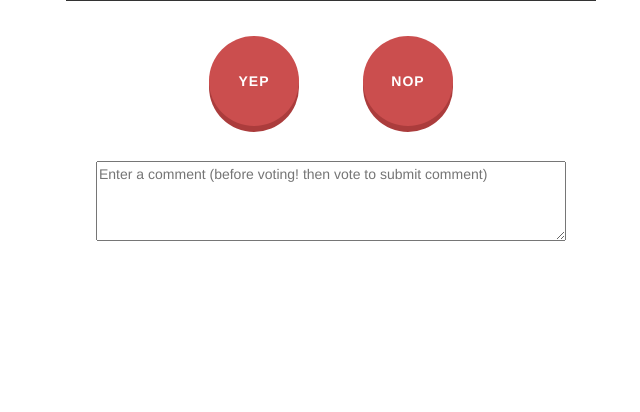
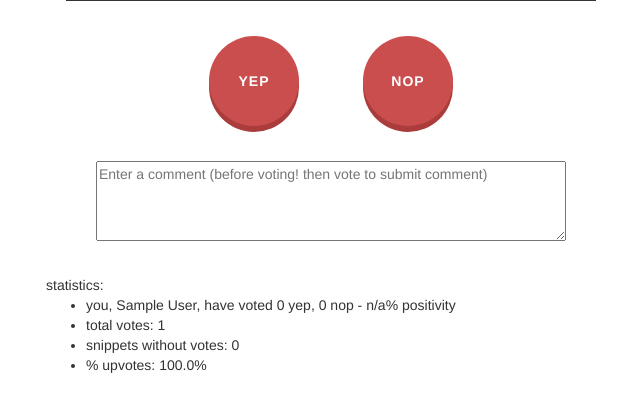
Before and after one commit to technillogue/crowdedit, a Flask app: page / in a window 1280 px wide. Shown: the part 283-695 px from the top of the page, without its empty margins (309-949 px from the left). Run offline with Flask 2, Linux system fonts and the light colour scheme; the visitor is signed in with stand-in values (Sample User, id 1); tables that the repository leaves empty hold one stand-in row (values such as "Sample post"); some libraries are stand-ins or nearby versions.

Commit message:
more app updates!

```diff
--- a/flask_app.py
+++ b/flask_app.py
@@ -5,6 +5,7 @@ import sqlalchemy.sql
 import sqlalchemy
 #from flask_sqlalchemy import SQLAlchemy
 import datetime, sys
+from collections import Counter
 from random import choice
 
 app = Flask(__name__)
@@ -43,7 +44,7 @@ SQLALCHEMY_DATABASE_URI = "mysql+mysqlconnector://{username}:{password}@{hostnam
     databasename="enbug$project",
 )
 #app.config["SQLALCHEMY_DATABASE_URI"] = SQLALCHEMY_DATABASE_URI
-#app.config["SQLALCHEMY_POOL_RECYCLE"] = 299
+#app.config["SQLALCHEMY_POOL_RECYCLE"] = 100
 
 engine = create_engine(SQLALCHEMY_DATABASE_URI)
 metadata.create_all(engine)
@@ -76,11 +77,33 @@ def index():
                (votes.snippet_id = snippets.id
                AND (votes.positive=0 OR votes.votername = :name)));''')
         snippets_to_vote_on = list(conn.execute(query, name=session['name']))
+        if len(snippets_to_vote_on) == 0:
+            return '<p>all of the snippets have been voted on!</p>'
+        snippet = choice(snippets_to_vote_on)
+        ##  stats
+        totalvotes = list(conn.execute("SELECT COUNT(*) FROM votes"))[0][0]
+        voteless = list(conn.execute(
+            """SELECT COUNT(*) FROM snippets WHERE NOT EXISTS
+            (SELECT * FROM votes where (votes.snippet_id = snippets.id))""")
+            )[0][0]
+        upvotes = str(float(list(conn.execute(
+            "SELECT SUM(positive) FROM votes"))[0][0])*100/totalvotes
+            ) + "%"
+        yourvotes = Counter(
+            item[0] for item in conn.execute(
+                sqlalchemy.sql.text(
+                        "SELECT positive FROM votes WHERE votername = :name"),
+                        name=session['name'])
+                )
+
+        yourvotes = "you, {}, have voted {} yep, {} nop - {}% positivity".format(
+            session['name'],
+            yourvotes[1],
+            yourvotes[0],
+            100*float(yourvotes[1])/len(yourvotes) if yourvotes else "n/a"
+        )
         conn.close()
-        if len(snippets_to_vote_on) == 0:
-            return '<p>Congratulations you are done!</p>'
-        snippet = choice(snippets_to_vote_on)
-        return render_template("main.html", passage=snippet.text, id=snippet.id)
+        return render_template("main.html", passage=snippet.text, id=snippet.id, totalvotes=totalvotes, unvoted=voteless, upvotes=upvotes, yourvotes=yourvotes)
     vote = (request.form["vote"] == "True")
     snippet_id = request.form["snippet_id"]
     sys.stderr.write("hi {} {}".format(vote, snippet_id))
@@ -110,6 +133,17 @@ def addsnippet():
     conn.close()
     return redirect(url_for('index'))
 
+@app.route("/admin")
+def admin():
+    query = "SELECT * FROM snippets JOIN votes ON snippets.id = votes.snippet_id"
+    conn = engine.connect()
+    votes = conn.execute(query)
+
+    comments = list(conn.execute("""SELECT snippets.text AS passage, comments.text AS comment, comments.votername AS author FROM
+                    snippets JOIN comments ON snippets.id = comments.snippet_id"""))
+    conn.close()
+    return render_template("admin.html", votes=votes, comments=comments)
+
 def splitstuff():
     for section in open("shitpostsfinal.txt").read().split("%["):
         if section:
--- a/templates/main.html
+++ b/templates/main.html
@@ -133,6 +133,15 @@
                 </div>
             </form>
         </div>
+        <div class="stats">
+            statistics:
+            <ul>
+                <li>{{yourvotes}}</li>
+                <li>total votes: {{totalvotes}}</li>
+                <li>snippets without votes: {{unvoted}}</li>
+                <li>% upvotes: {{upvotes}}</li>
+            </ul>
+        </div>
         </div><!-- /.container -->
     </body>
 </html>
--- a/templates/name.html
+++ b/templates/name.html
@@ -6,7 +6,7 @@
         <div>
             <form action="name" method="POST">
                 <input type="text" name="name">
-                <input type="submit" value="this is my name">
+                <input type="submit" value="this is my name on facebook so that em actually knows who you are instead of scratching her head">
             </form>
         </div>
     </body>
```
Also changed, not shown: templates/admin.html (added, +29 -0 lines).
